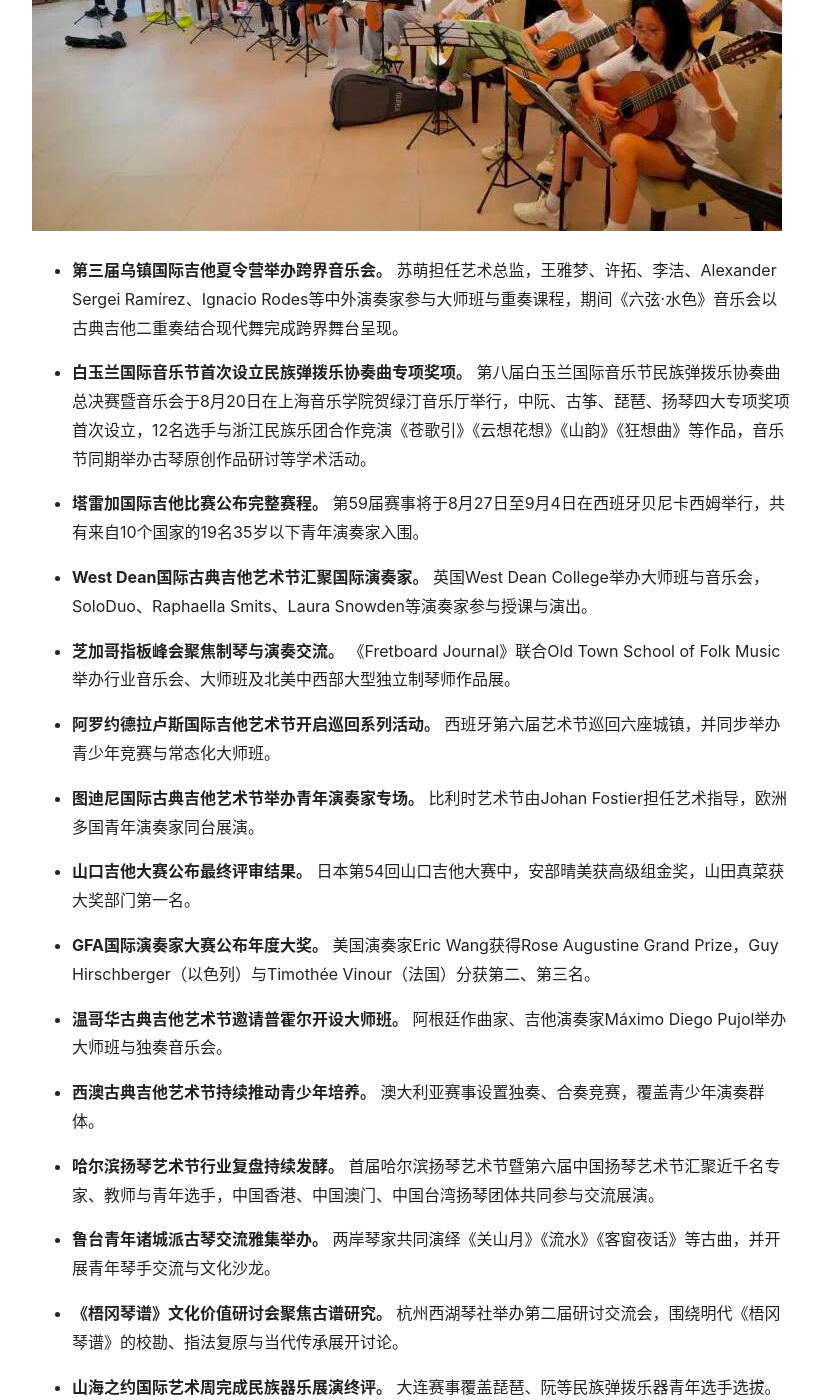
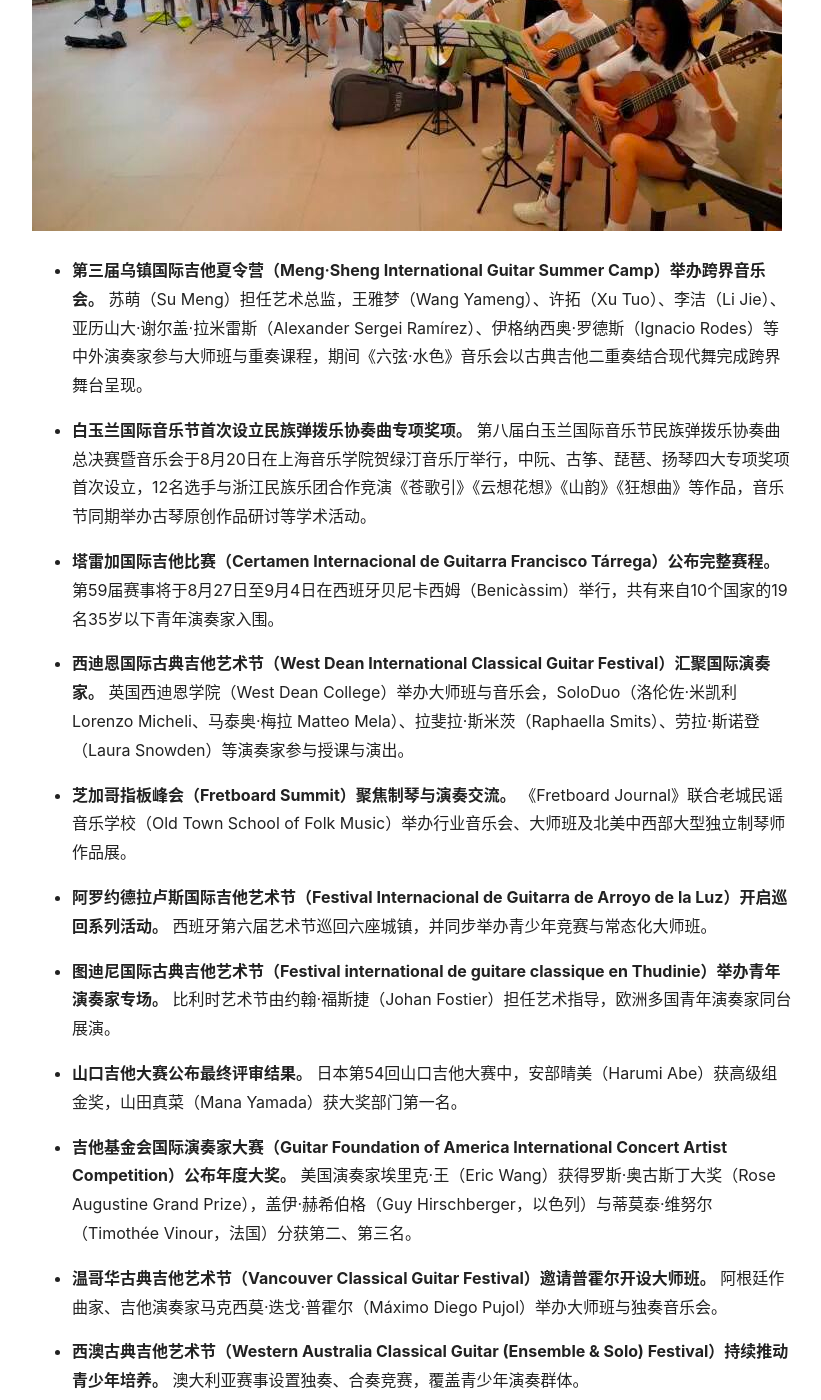
Before and after one commit to KeenKwok/boxianji, a Jekyll site: the page built from weekly/2026-08-22.md, in a window 1280 px wide and 1400 px high, scrolled down 1134 px. Shown: the whole window, without its empty margins (228-1049 px from the left). Built offline with Jekyll 4.4.1, drawn with Linux system fonts in a browser that asks for light colours; some of the changed text lies outside the part shown.

Commit message:
更新 2026-08-22.md

```diff
--- a/weekly/2026-08-22.md
+++ b/weekly/2026-08-22.md
@@ -18,27 +18,27 @@ title: 弹拨乐一周简报（2026.08.15—08.22）
 
 ![](../images/weekly/2026-08-22/news01.JPG)
 
-- **第三届乌镇国际吉他夏令营举办跨界音乐会。** 苏萌担任艺术总监，王雅梦、许拓、李洁、Alexander Sergei Ramírez、Ignacio Rodes等中外演奏家参与大师班与重奏课程，期间《六弦·水色》音乐会以古典吉他二重奏结合现代舞完成跨界舞台呈现。
+- **第三届乌镇国际吉他夏令营（Meng·Sheng International Guitar Summer Camp）举办跨界音乐会。** 苏萌（Su Meng）担任艺术总监，王雅梦（Wang Yameng）、许拓（Xu Tuo）、李洁（Li Jie）、亚历山大·谢尔盖·拉米雷斯（Alexander Sergei Ramírez）、伊格纳西奥·罗德斯（Ignacio Rodes）等中外演奏家参与大师班与重奏课程，期间《六弦·水色》音乐会以古典吉他二重奏结合现代舞完成跨界舞台呈现。
 
 - **白玉兰国际音乐节首次设立民族弹拨乐协奏曲专项奖项。** 第八届白玉兰国际音乐节民族弹拨乐协奏曲总决赛暨音乐会于8月20日在上海音乐学院贺绿汀音乐厅举行，中阮、古筝、琵琶、扬琴四大专项奖项首次设立，12名选手与浙江民族乐团合作竞演《苍歌引》《云想花想》《山韵》《狂想曲》等作品，音乐节同期举办古琴原创作品研讨等学术活动。
 
-- **塔雷加国际吉他比赛公布完整赛程。** 第59届赛事将于8月27日至9月4日在西班牙贝尼卡西姆举行，共有来自10个国家的19名35岁以下青年演奏家入围。
+- **塔雷加国际吉他比赛（Certamen Internacional de Guitarra Francisco Tárrega）公布完整赛程。** 第59届赛事将于8月27日至9月4日在西班牙贝尼卡西姆（Benicàssim）举行，共有来自10个国家的19名35岁以下青年演奏家入围。
 
-- **West Dean国际古典吉他艺术节汇聚国际演奏家。** 英国West Dean College举办大师班与音乐会，SoloDuo、Raphaella Smits、Laura Snowden等演奏家参与授课与演出。
+- **西迪恩国际古典吉他艺术节（West Dean International Classical Guitar Festival）汇聚国际演奏家。** 英国西迪恩学院（West Dean College）举办大师班与音乐会，SoloDuo（洛伦佐·米凯利 Lorenzo Micheli、马泰奥·梅拉 Matteo Mela）、拉斐拉·斯米茨（Raphaella Smits）、劳拉·斯诺登（Laura Snowden）等演奏家参与授课与演出。
 
-- **芝加哥指板峰会聚焦制琴与演奏交流。** 《Fretboard Journal》联合Old Town School of Folk Music举办行业音乐会、大师班及北美中西部大型独立制琴师作品展。
+- **芝加哥指板峰会（Fretboard Summit）聚焦制琴与演奏交流。** 《Fretboard Journal》联合老城民谣音乐学校（Old Town School of Folk Music）举办行业音乐会、大师班及北美中西部大型独立制琴师作品展。
 
-- **阿罗约德拉卢斯国际吉他艺术节开启巡回系列活动。** 西班牙第六届艺术节巡回六座城镇，并同步举办青少年竞赛与常态化大师班。
+- **阿罗约德拉卢斯国际吉他艺术节（Festival Internacional de Guitarra de Arroyo de la Luz）开启巡回系列活动。** 西班牙第六届艺术节巡回六座城镇，并同步举办青少年竞赛与常态化大师班。
 
-- **图迪尼国际古典吉他艺术节举办青年演奏家专场。** 比利时艺术节由Johan Fostier担任艺术指导，欧洲多国青年演奏家同台展演。
+- **图迪尼国际古典吉他艺术节（Festival international de guitare classique en Thudinie）举办青年演奏家专场。** 比利时艺术节由约翰·福斯捷（Johan Fostier）担任艺术指导，欧洲多国青年演奏家同台展演。
 
-- **山口吉他大赛公布最终评审结果。** 日本第54回山口吉他大赛中，安部晴美获高级组金奖，山田真菜获大奖部门第一名。
+- **山口吉他大赛公布最终评审结果。** 日本第54回山口吉他大赛中，安部晴美（Harumi Abe）获高级组金奖，山田真菜（Mana Yamada）获大奖部门第一名。
 
-- **GFA国际演奏家大赛公布年度大奖。** 美国演奏家Eric Wang获得Rose Augustine Grand Prize，Guy Hirschberger（以色列）与Timothée Vinour（法国）分获第二、第三名。
+- **吉他基金会国际演奏家大赛（Guitar Foundation of America International Concert Artist Competition）公布年度大奖。** 美国演奏家埃里克·王（Eric Wang）获得罗斯·奥古斯丁大奖（Rose Augustine Grand Prize），盖伊·赫希伯格（Guy Hirschberger，以色列）与蒂莫泰·维努尔（Timothée Vinour，法国）分获第二、第三名。
 
-- **温哥华古典吉他艺术节邀请普霍尔开设大师班。** 阿根廷作曲家、吉他演奏家Máximo Diego Pujol举办大师班与独奏音乐会。
+- **温哥华古典吉他艺术节（Vancouver Classical Guitar Festival）邀请普霍尔开设大师班。** 阿根廷作曲家、吉他演奏家马克西莫·迭戈·普霍尔（Máximo Diego Pujol）举办大师班与独奏音乐会。
 
-- **西澳古典吉他艺术节持续推动青少年培养。** 澳大利亚赛事设置独奏、合奏竞赛，覆盖青少年演奏群体。
+- **西澳古典吉他艺术节（Western Australia Classical Guitar (Ensemble & Solo) Festival）持续推动青少年培养。** 澳大利亚赛事设置独奏、合奏竞赛，覆盖青少年演奏群体。
 
 - **哈尔滨扬琴艺术节行业复盘持续发酵。** 首届哈尔滨扬琴艺术节暨第六届中国扬琴艺术节汇聚近千名专家、教师与青年选手，中国香港、中国澳门、中国台湾扬琴团体共同参与交流展演。
 
@@ -50,7 +50,7 @@ title: 弹拨乐一周简报（2026.08.15—08.22）
 
 - **“湾韵和鸣”青年粤乐创作活动启动全球征集。** 活动面向全球创作者征集粤语词曲与岭南器乐原创作品。
 
-- **第四届伦敦国际中国音乐节即将举办。** SOAS将举办古琴、琵琶大师班及国际竞赛，主题为“东方之声在西方”。
+- **第四届伦敦国际中国音乐节（London International Chinese Music Festival）即将举办。** 伦敦大学亚非学院（SOAS）将举办古琴、琵琶大师班及国际竞赛，主题为“东方之声在西方”。
 
 ---
 
@@ -58,9 +58,9 @@ title: 弹拨乐一周简报（2026.08.15—08.22）
 
 ![](../images/weekly/2026-08-22/news02.JPG)
 
-- **安东尼奥·马林·蒙特罗国际吉他制作大赛公布赛果。** 第九届赛事在西班牙格拉纳达举行，中国制琴师小蒋与意大利制琴师莱奥波尔多·巴贝里斯并列古典吉他组三等奖，Francesco Baccaglion获古典组冠军，Jakob Biehler获弗拉门戈组冠军。
+- **安东尼奥·马林·蒙特罗国际吉他制作大赛（Concurso Internacional de Construcción de Guitarras Antonio Marín Montero）公布赛果。** 第九届赛事在西班牙格拉纳达举行，中国制琴师小蒋与意大利制琴师莱奥波尔多·巴贝里斯（Leopoldo Barberis）并列古典吉他组三等奖，弗朗切斯科·巴卡廖内（Francesco Baccaglion）获古典组冠军，雅各布·比勒（Jakob Biehler）获弗拉门戈组冠军。
 
-- **现代吉他社举办夏季古典吉他展销会。** 日本现代吉他社举办乐器展、制琴工具与材料专题展，并开放预约制试奏活动。
+- **现代吉他社（Gendai Guitar／現代ギター社）举办夏季古典吉他展销会。** 日本现代吉他社举办乐器展、制琴工具与材料专题展，并开放预约制试奏活动。
 
 - **九江“无弦琵琶”紫铜雕塑意外走红。** 降雨积水形成天然“水弦”视觉效果，结合《琵琶行》文化典故带动文旅热度，日均吸引大量游客。
 
@@ -78,15 +78,15 @@ title: 弹拨乐一周简报（2026.08.15—08.22）
 
 - **广东民族乐团开展乡村惠民巡演。** “艺路轻骑”走进韶关始兴，持续推进基层公益演出。
 
-- **南达兹国际古典吉他艺术节完成收官演出。** 瑞士第22届艺术节由Döme Zoltai与Jakub Bachleda-Szeliga联袂收官。
+- **南达兹国际古典吉他艺术节（Nendaz International Classical Guitar Festival）完成收官演出。** 瑞士第22届艺术节由多梅·佐尔陶伊（Döme Zoltai）与雅库布·巴赫莱达-谢利加（Jakub Bachleda-Szeliga）联袂收官。
 
-- **“荒野中的古典吉他”持续户外巡演。** 美国俄勒冈州系列音乐会将在州立公园持续演出至10月。
+- **“荒野中的古典吉他”（Wilder Frets: Classical Guitar in the Wilderness）持续户外巡演。** 美国俄勒冈州系列音乐会将在州立公园持续演出至10月。
 
-- **国际曼陀铃吉他学院艺术节举办高阶研修。** 意大利皮埃蒙特艺术节聚焦曼陀铃、古典吉他教学与学术交流。
+- **国际曼陀铃吉他学院艺术节（International Mandolin/Guitar Accademia）举办高阶研修。** 意大利皮埃蒙特艺术节聚焦曼陀铃、古典吉他教学与学术交流。
 
-- **克罗地亚曼陀铃世界研修营即将开营。** Caterina Lichtenberg与Mike Marshall联合执教，面向全球职业演奏家与教师。
+- **克罗地亚曼陀铃世界研修营（Mandolin World Retreat）即将开营。** 卡特琳娜·利希滕贝格（Caterina Lichtenberg）与迈克·马歇尔（Mike Marshall）联合执教，面向全球职业演奏家与教师。
 
-- **卢卡啤酒花园吉他艺术节举办公益演出。** 北美青年吉他演奏家在户外连续举办公益音乐会。
+- **卢卡啤酒花园吉他艺术节（Lucca Beer Garden Guitar Festival）举办公益演出。** 北美青年吉他演奏家在户外连续举办公益音乐会。
 
 - **山东文艺广播推出夏季国风特辑。** 《高雅音乐工程》节目收录古琴、琵琶、广东音乐等作品，持续开展民乐美育传播。
 
```
